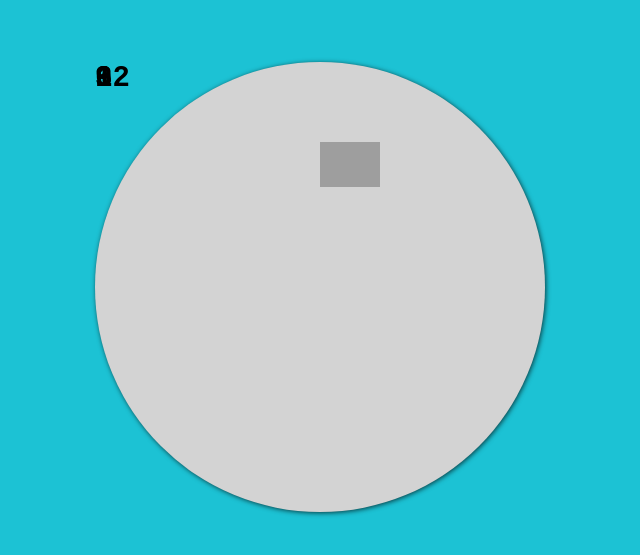
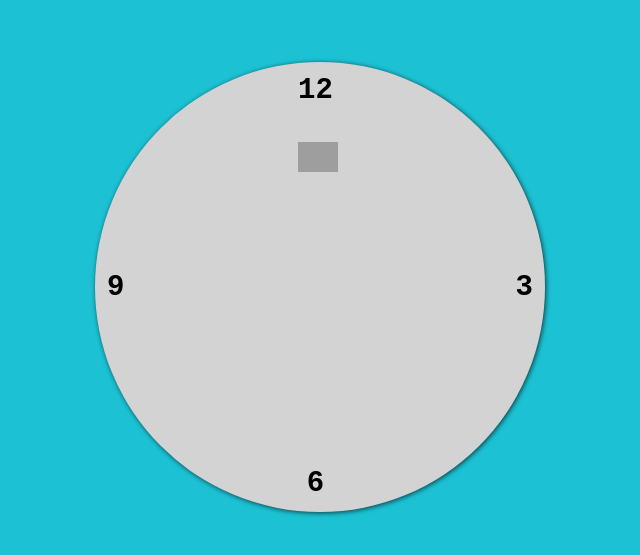
Before and after one commit to iam-basit/project-50, a plain HTML site: page clock/index.html in a window 1280 px wide. Shown: the part 113-668 px from the top of the page, without its empty margins (320-960 px from the left). Drawn offline with Linux system fonts and the light colour scheme; grey boxes are pictures that could not be loaded.

Commit message:
new styles added to css file

```diff
--- a/clock/style.css
+++ b/clock/style.css
@@ -11,9 +11,9 @@ body{
 }
 
 img{
-    width: 60px;
+    width: 40px;
     position: absolute;
-    left:50%;
+    left:45%;
     transform:translateX(-50);
     top: 80px;
     z-index: 2;
@@ -35,3 +35,26 @@ img{
     font-weight: bold;
    text-shadow: 1px;
 }
+
+.twelve{
+    top: 12px;
+    left: 49%;
+    transform: translateX(-50%);
+}
+.three{
+    right: 12px;
+    top: 50%;
+    transform: translateY(-50%);
+}
+
+.six{
+    bottom: 12px;
+    left: 49%;
+    transform: translateX(-50%);
+}
+
+.nine{
+    left: 12px;
+    top: 50%;
+    transform: translateY(-50%);
+}
```
